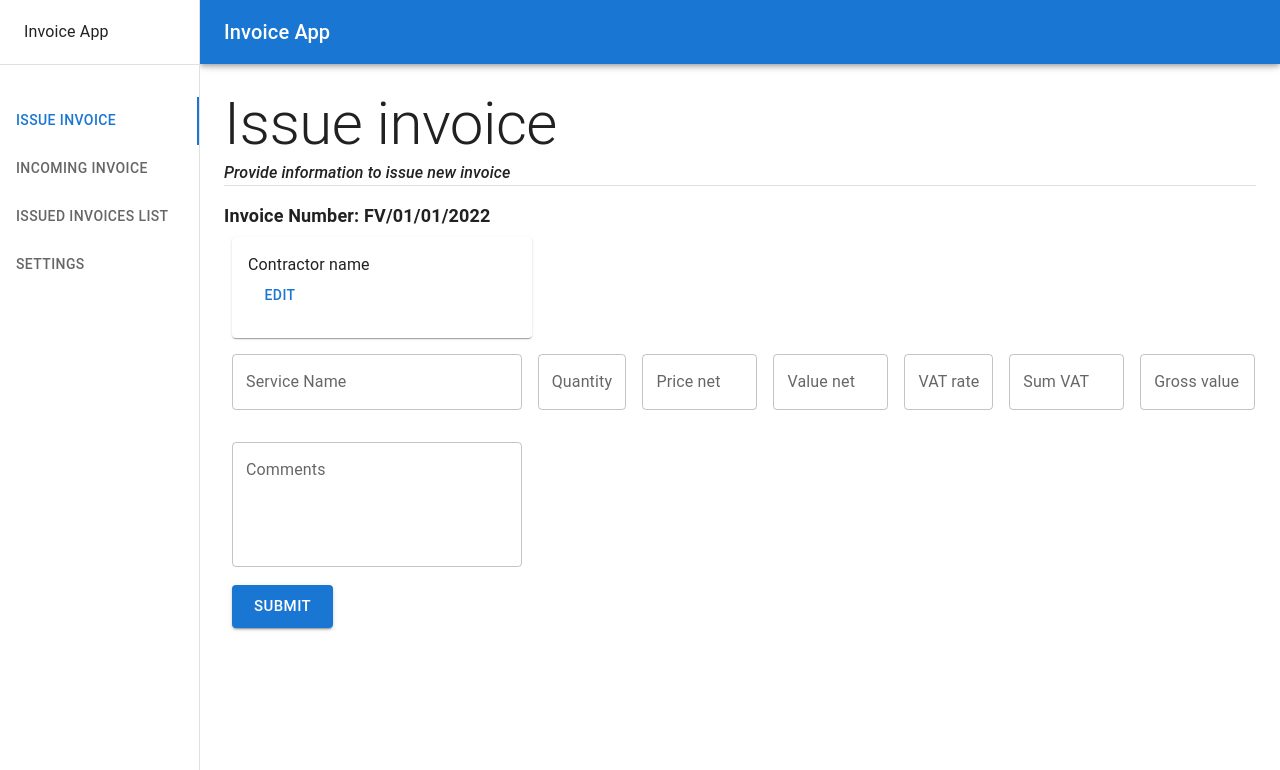
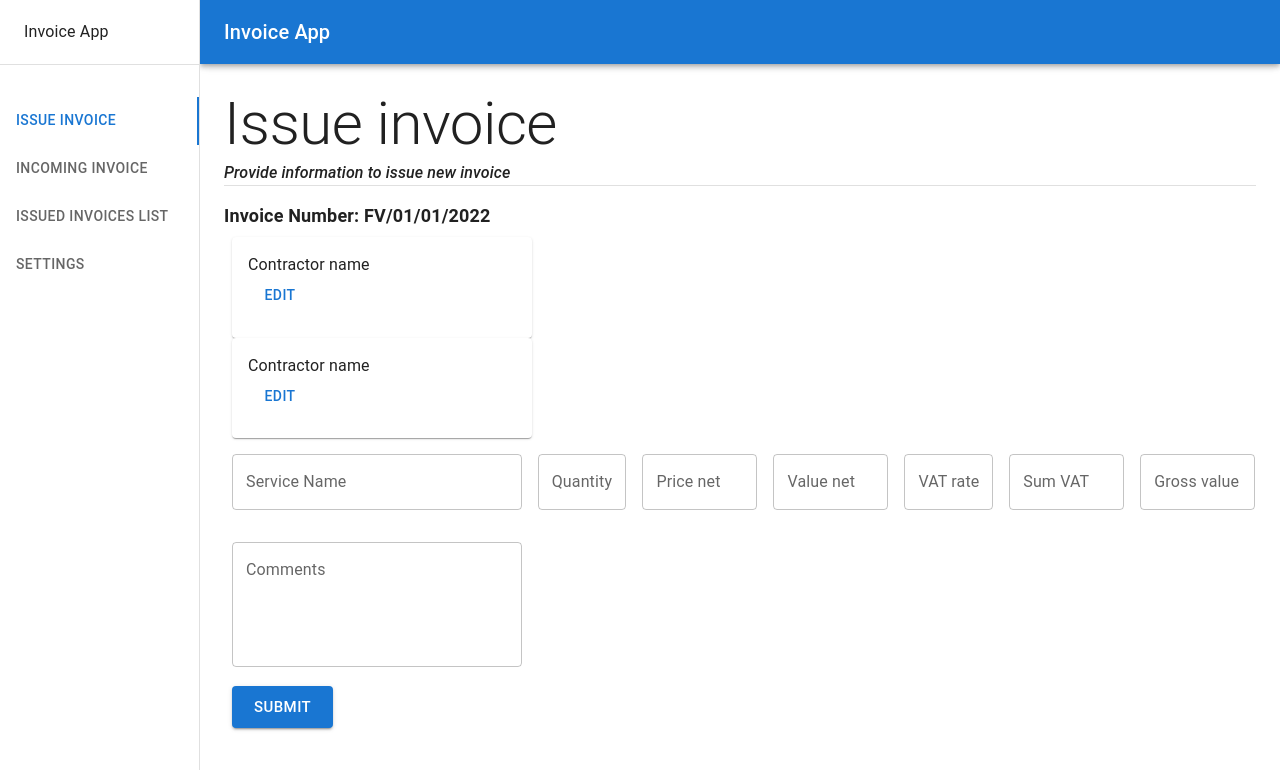
Before and after one commit to greg2012201/invoice-app-frontend, a React (Create React App) app: page /issue-invoice in a window 1280 px wide. Shown: the top 770 px of the page. Built offline with nearby package versions, Linux system fonts and the light colour scheme.

Commit message:
Mam contractors in Contractors component.

```diff
--- a/src/components/IssueInvoiceForm/sections/Contractors/Contractors.tsx
+++ b/src/components/IssueInvoiceForm/sections/Contractors/Contractors.tsx
@@ -1,12 +1,22 @@
 import React, { FC } from 'react';
 import { Box } from '@mui/material';
+import { contractors } from 'mocks/contractors';
+import { Contractor } from 'types/contractors';
 import { Wrapper } from './Contractors.styles';
 import ContractorCard from './ContractorCard';
 
 const Contractors: FC = () => {
     return (
         <Box sx={Wrapper}>
-            <ContractorCard />
+            {Object.entries(contractors).map(
+                ([key, value]: [key: string, value: Contractor]) => {
+                    const contractor = value;
+                    return (
+                        /* eslint-disable-next-line */
+                        <ContractorCard contractorType={key} {...contractor} />
+                    );
+                }
+            )}
         </Box>
     );
 };
```
